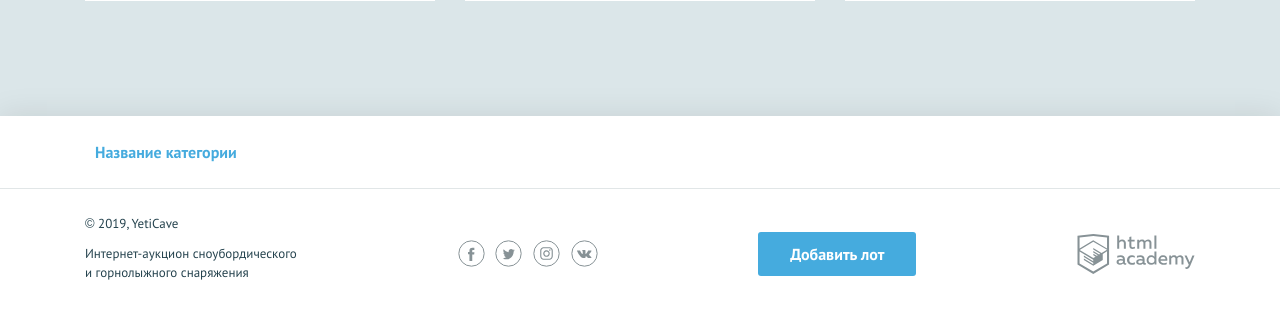
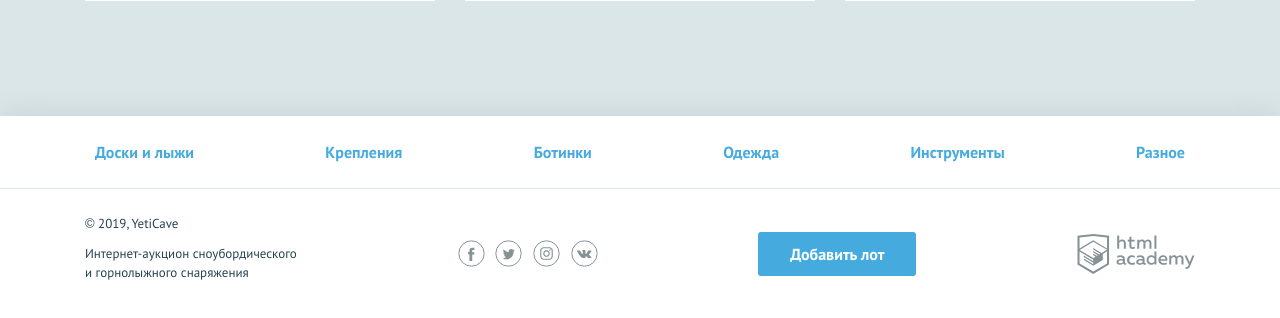
Before and after one commit to natalka77712/507023-yeticave-11, a PHP site: page / in a window 1280 px wide. Shown: the part 1587-1905 px from the top of the page. Run offline with PHP 8.4, Linux system fonts and the light colour scheme.

Commit message:
fixup! Выполняет задание по итерации массивов

```diff
--- a/index.php
+++ b/index.php
@@ -140,10 +140,11 @@ $products = [
 <footer class="main-footer">
     <nav class="nav">
         <ul class="nav__list container">
-            <!--заполните этот список из массива категорий-->
+        <?php foreach ($categories as $category): ?>
             <li class="nav__item">
-                <a href="pages/all-lots.html">Название категории</a>
+                <a href="pages/all-lots.html"><?= $category ?></a>
             </li>
+            <?php endforeach; ?>
         </ul>
     </nav>
     <div class="main-footer__bottom container">
```
